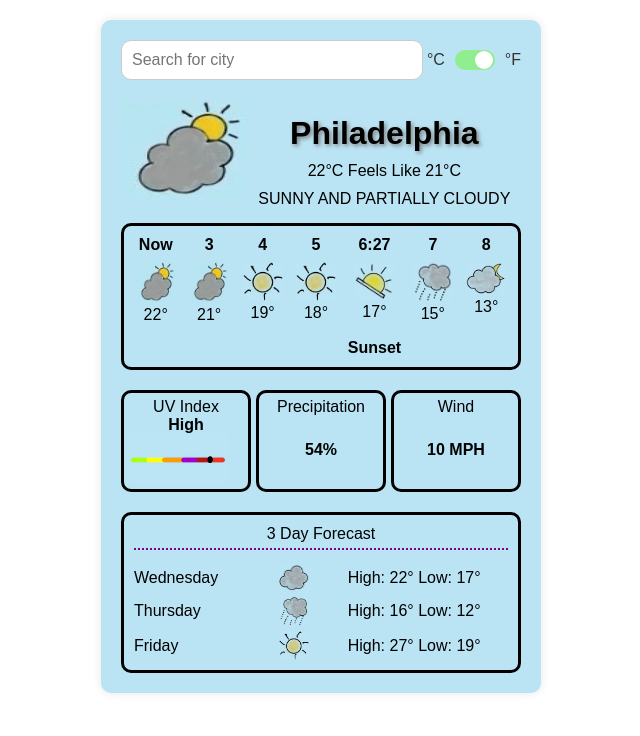
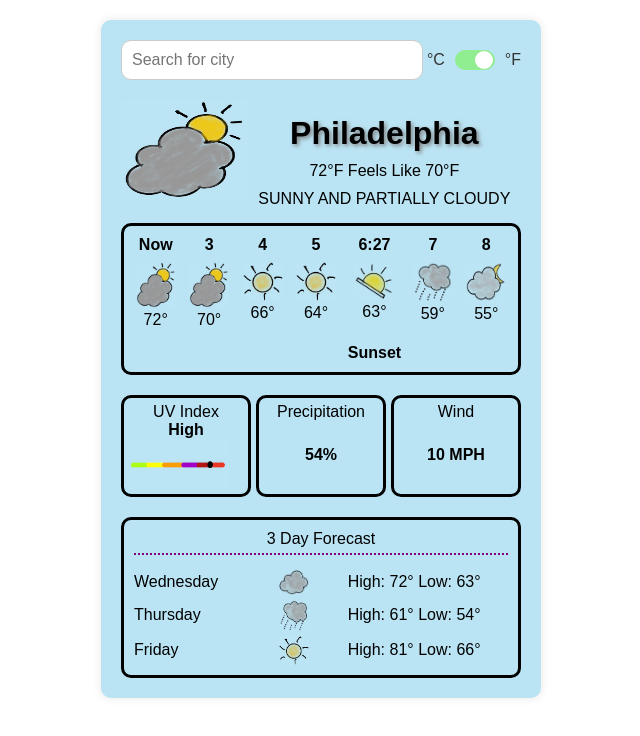
Before and after one commit to uchii-mu/WeatherApp, a plain HTML site: page index.html in a window 1280 px wide. Both pictures are taken after a click on the element 793 px from the left and 60 px from the top of the page. Shown: the whole page, without its empty margins (319-959 px from the left). Drawn offline with Linux system fonts and the light colour scheme; a web font is replaced by a local one.

Commit message:
added functionality for toggling between celsius and Fahrenheit

```diff
--- a/index.html
+++ b/index.html
@@ -20,10 +20,10 @@
             </div>
         </div>
         <div class="container">
-            <img id="partiallyCloudy" src="static/partiallyCloudy.png">
+            <img id="partiallyCloudy" src="static/partiallyCloudy.jpg">
             <div class="current-weather">
                 <h1 id="location">Philadelphia</h1>
-                <p>22°C Feels Like 21°C</p>
+                <p id="weather-temp">22°C Feels Like 21°C</p>
                 <p>SUNNY AND PARTIALLY CLOUDY</p>
             </div>
         </div>
@@ -31,38 +31,38 @@
         <div class="hourly-forecast">
             <div class="time-slot">
                 <div style="font-weight: bold;">Now</div>
-                <img src="static/partiallyCloudy.png" class="weather-icon">
-                <div>22°</div>
+                <img src="static/partiallyCloudy.jpg" class="weather-icon">
+                <div class="temp" data-temp="22">22°</div>
             </div>
             <div class="time-slot">
                 <div style="font-weight: bold;">3</div>
-                <img src="static/partiallyCloudy.png" class="weather-icon">
-                <div>21°</div>
+                <img src="static/partiallyCloudy.jpg" class="weather-icon">
+                <div class="temp" data-temp="21">21°</div>
             </div>
             <div class="time-slot">
                 <div style="font-weight: bold;">4</div>
                 <img src="static/sunny.jpg" class="weather-icon">
-                <div>19°</div>
+                <div class="temp" data-temp="19">19°</div>
             </div>
             <div class="time-slot">
                 <div style="font-weight: bold;">5</div>
                 <img src="static/sunny.jpg" class="weather-icon">
-                <div>18°</div>
+                <div class="temp" data-temp="18">18°</div>
             </div>
             <div class="time-slot">
                 <div style="font-weight: bold;">6:27</div>
                 <img src="static/sunset.jpg" class="weather-icon">
-                <div>17°</div>
+                <div class="temp" data-temp="17">17°</div>
             </div>
             <div class="time-slot">
                 <div style="font-weight: bold;">7</div>
                 <img src="static/rainy.jpg" class="weather-icon">
-                <div>15°</div>
+                <div class="temp" data-temp="15">15°</div>
             </div>
             <div class="time-slot">
                 <div style="font-weight: bold;">8</div>
-                <img src="static/moonCloudy.jpg" class="weather-icon">
-                <div>13°</div>
+                <img id="moonCloudy" src="static/moonCloudy.jpg" class="weather-icon">
+                <div class="temp" data-temp="13">13°</div>
             </div>
             <div></div><div></div><div></div><div></div><div style="font-weight: bold;">Sunset</div><div></div><div></div>
         </div>
@@ -88,27 +88,71 @@
             <div class="forecast-row">
                 <div class="days">Wednesday</div>
                 <img src="static/cloudy.jpg" alt="Cloudy Weather Icon" class="weather-icon-forecast">
-                <div class="range">High: 22° Low: 17°</div>
+                <div class="range" data-temp-high="22" data-temp-low="17">High: 22° Low: 17°</div>
             </div>
             <div class="forecast-row">
                 <div class="days">Thursday</div>
                 <img src="static/rainy.jpg" alt="Sunny Weather Icon" class="weather-icon-forecast">
-                <div class="range">High: 16° Low: 12°</div>
+                <div class="range" data-temp-high="16" data-temp-low="12">High: 16° Low: 12°</div>
             </div>
             <div class="forecast-row">
                 <div class="days">Friday</div>
                 <img src="static/sunny.jpg" alt="Rainy Weather Icon" class="weather-icon-forecast">
-                <div class="range">High: 27° Low: 19°</div>
+                <div class="range" data-temp-high="27" data-temp-low="19">High: 27° Low: 19°</div>
             </div>
         </div>
 
     </div>
 
     <script>
-        function toggleTemperature() {
+        document.addEventListener('DOMContentLoaded', function() {
             const slider = document.querySelector('.slider');
-            slider.classList.toggle('active');
-        }
-    </script>
+            const weatherTempP = document.getElementById('weather-temp');
+
+            slider.addEventListener('click', function() {
+                // Toggle active class
+                slider.classList.toggle('active');
+                convertTemperatures();
+            });
+
+            function convertTemperatures() {
+                // Convert temperatures in weather paragraph
+                let weatherText = weatherTempP.textContent;
+                if (slider.classList.contains('active')) {
+                    weatherText = weatherText.replace(/(\d+)°C/g, function(match, tempC) {
+                        return `${Math.round(parseInt(tempC) * 9 / 5 + 32)}°F`;
+                    });
+                } else {
+                    weatherText = weatherText.replace(/(\d+)°F/g, function(match, tempF) {
+                        return `${Math.round((parseInt(tempF) - 32) * 5 / 9)}°C`;
+                    });
+                }
+                weatherTempP.textContent = weatherText;
+
+                // Handle simple temperatures with single value
+                const temps = document.querySelectorAll('.temp');
+                temps.forEach(temp => {
+                    let originalCelsius = parseInt(temp.getAttribute('data-temp'));
+                    if (slider.classList.contains('active')) {
+                        temp.textContent = `${Math.round(originalCelsius * 9 / 5 + 32)}°`;
+                    } else {
+                        temp.textContent = `${originalCelsius}°`;
+                    }
+                });
+
+                // Handle temperature ranges
+                const ranges = document.querySelectorAll('.range');
+                ranges.forEach(range => {
+                    let highCelsius = parseInt(range.getAttribute('data-temp-high'));
+                    let lowCelsius = parseInt(range.getAttribute('data-temp-low'));
+                    if (slider.classList.contains('active')) {
+                        range.textContent = `High: ${Math.round(highCelsius * 9 / 5 + 32)}° Low: ${Math.round(lowCelsius * 9 / 5 + 32)}°`;
+                    } else {
+                        range.textContent = `High: ${highCelsius}° Low: ${lowCelsius}°`;
+                    }
+                });
+            }
+        });
+        </script>
 </body>
 </html>
--- a/styles.css
+++ b/styles.css
@@ -217,6 +217,10 @@ body, html {
     width: 150px;
 }
 
+#moonCloudy{
+    height: 40px;
+}
+
 /* Styling of UV Index, precipitation and wind */
 .details {
     display: grid;
```
Also changed, not shown: static/partiallyCloudy.jpg (added), static/partiallyCloudy.png (deleted), 2 other files.
